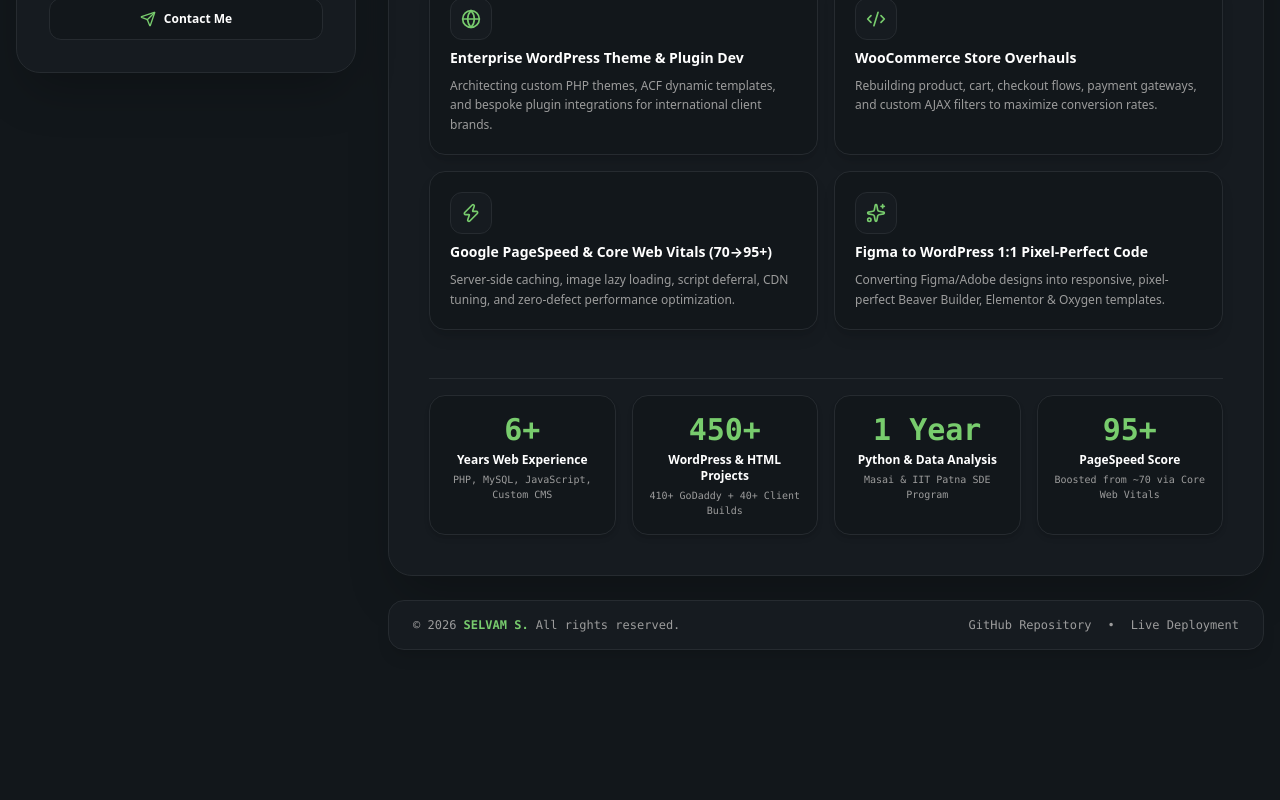
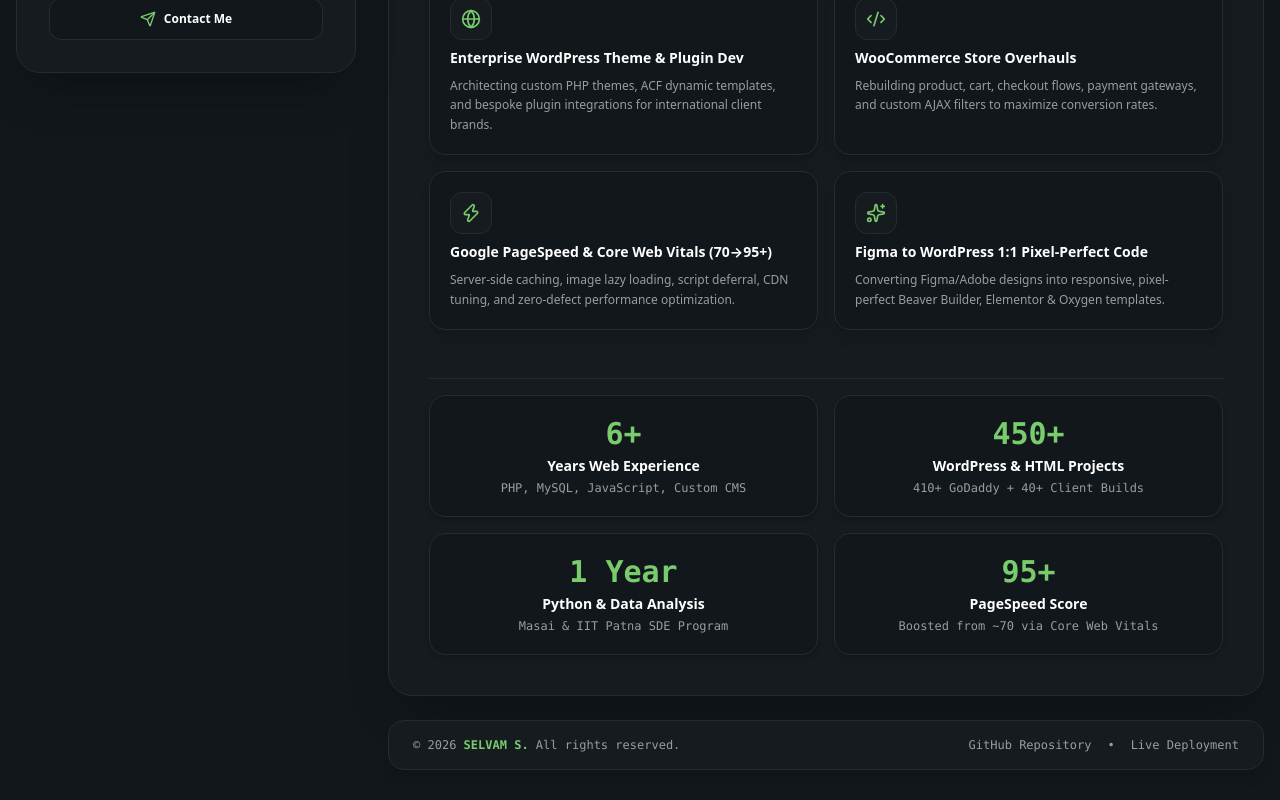
Before and after one commit to Selva-DevEyes/Selvam_SDE, a Next.js app: page / in a window 1280 px wide. Shown: the part 771-1571 px from the top of the page. Before the commit the page ends 1451 px from the top, so only its background shows below. Built offline with nearby package versions, Linux system fonts and the light colour scheme.

Commit message:
Update About Me milestone stats to 2x2 grid (2 columns per row across 2 rows)

```diff
--- a/src/components/AboutSection.tsx
+++ b/src/components/AboutSection.tsx
@@ -2,7 +2,7 @@
 
 import React from 'react';
 import { PORTFOLIO_DATA } from '@/data/portfolioData';
-import { Code2, Globe, Sparkles, CheckCircle2, Zap, ArrowRight } from 'lucide-react';
+import { Code2, Globe, Sparkles, CheckCircle2, Zap } from 'lucide-react';
 
 interface AboutSectionProps {
   currentRole: 'python-ai' | 'wordpress-fullstack';
@@ -119,20 +119,20 @@ export const AboutSection: React.FC<AboutSectionProps> = ({ currentRole }) => {
         </div>
       </div>
 
-      {/* Milestone Counter Ticker */}
-      <div className="grid grid-cols-2 lg:grid-cols-4 gap-4 pt-4 border-t border-[var(--border-color)]">
+      {/* Milestone Counter Ticker (2 columns per row, 2 rows total = 2x2 grid) */}
+      <div className="grid grid-cols-2 gap-4 pt-4 border-t border-[var(--border-color)]">
         {PORTFOLIO_DATA.stats.map((st, idx) => (
           <div
             key={idx}
-            className="p-4 rounded-2xl bg-[var(--bg-body)] border border-[var(--border-color)] text-center space-y-1 hover:border-[var(--accent-green)]/40 transition-colors shadow-md"
+            className="p-4 sm:p-5 rounded-2xl bg-[var(--bg-body)] border border-[var(--border-color)] text-center space-y-1 hover:border-[var(--accent-green)]/40 transition-colors shadow-md"
           >
             <div className="text-2xl sm:text-3xl font-extrabold text-[var(--accent-green)] font-mono">
               {st.value}
             </div>
-            <div className="text-xs font-bold text-[var(--text-main)]">
+            <div className="text-xs sm:text-sm font-bold text-[var(--text-main)]">
               {st.label}
             </div>
-            <div className="text-[10px] text-[var(--text-muted)] font-mono">
+            <div className="text-[10px] sm:text-xs text-[var(--text-muted)] font-mono">
               {st.description}
             </div>
           </div>
```
